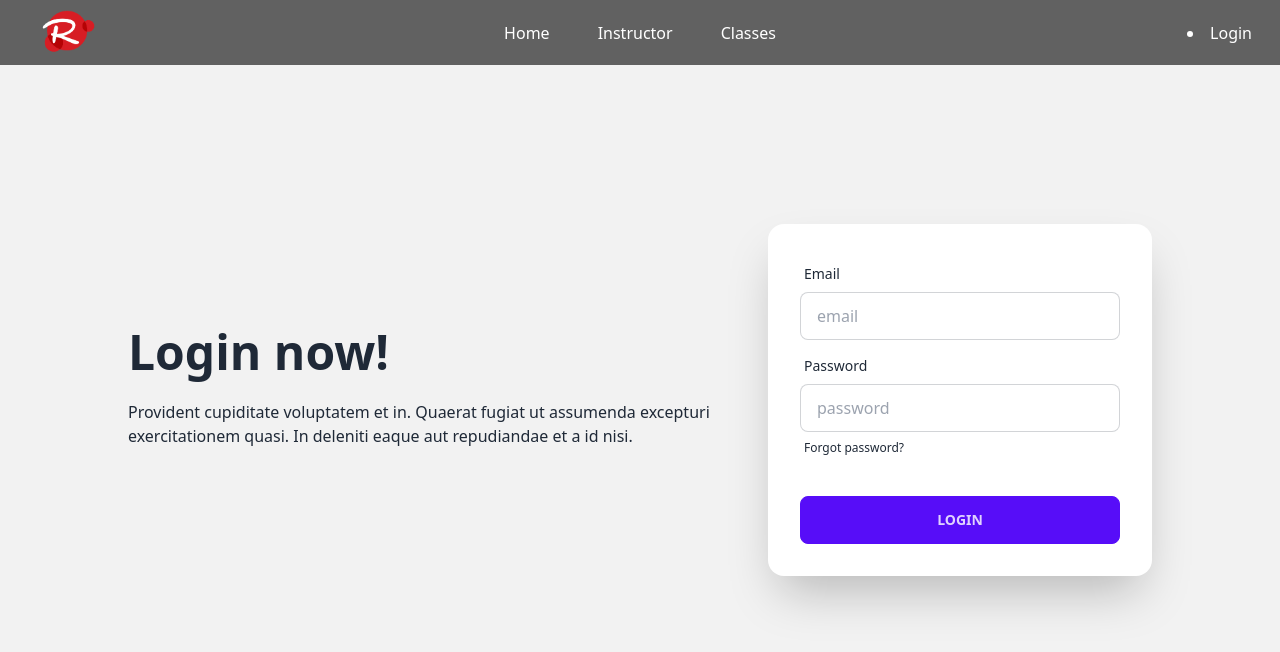
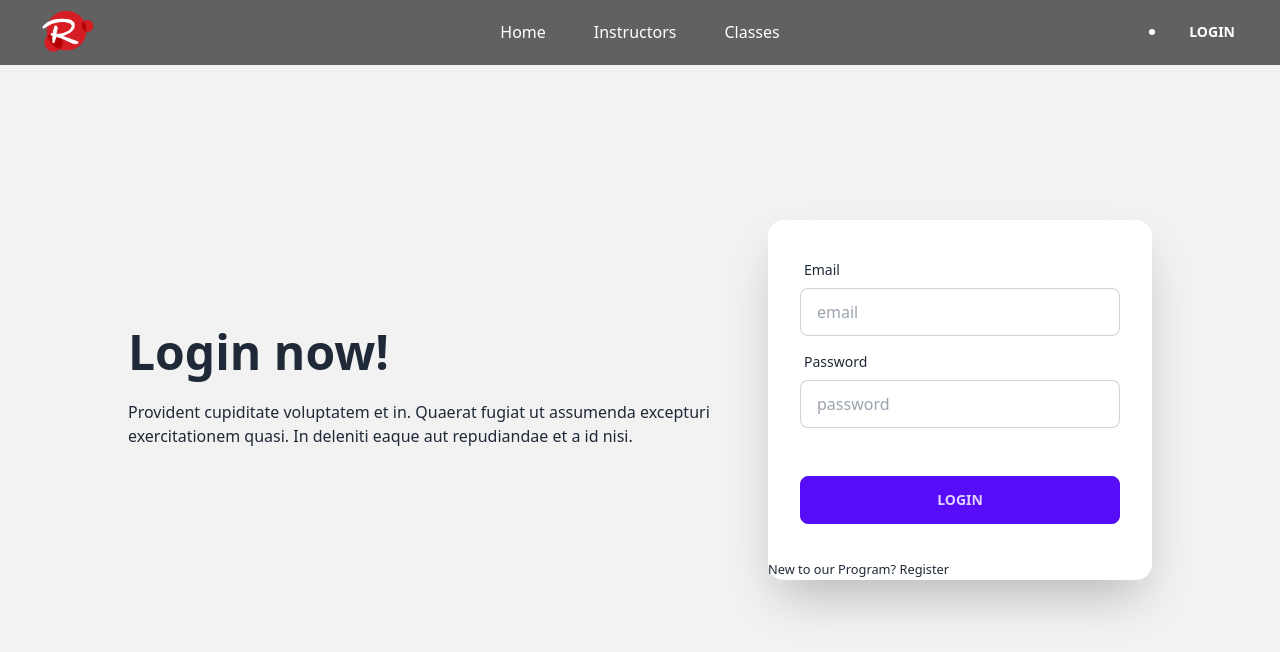
Before and after one commit to soyedarif/Ralph-s-Craft-Client, a React (Vite) app: page /login in a window 1280 px wide. Shown: the top 652 px of the page. Built offline with nearby package versions, Linux system fonts and the light colour scheme; no server answers.

Commit message:
jwt added

```diff
--- a/package.json
+++ b/package.json
@@ -10,14 +10,18 @@
     "preview": "vite preview"
   },
   "dependencies": {
+    "@tanstack/react-query": "^4.29.12",
+    "axios": "^1.4.0",
     "firebase": "^9.22.1",
     "localforage": "^1.10.0",
     "match-sorter": "^6.3.1",
     "react": "^18.2.0",
     "react-dom": "^18.2.0",
     "react-hook-form": "^7.44.3",
+    "react-icons": "^4.9.0",
     "react-router-dom": "^6.12.0",
     "sort-by": "^1.2.0",
+    "sweetalert2": "^11.7.12",
     "swiper": "^9.3.2"
   },
   "devDependencies": {
--- a/src/Context/AuthProvider.jsx
+++ b/src/Context/AuthProvider.jsx
@@ -1,6 +1,7 @@
 import { createContext, useEffect, useState } from "react";
 import { createUserWithEmailAndPassword, getAuth, onAuthStateChanged, signInWithEmailAndPassword, signOut, updateProfile } from "firebase/auth";
 import app from "../firebase/firebase.config";
+import axios from "axios";
 
 export const AuthContext = createContext(null);
 const auth = getAuth(app);
@@ -30,7 +31,14 @@ const AuthProvider = ({ children }) => {
   useEffect(() => {
     const unsubscribe = onAuthStateChanged(auth, currentUser => {
       setUser(currentUser);
-      setLoading(false);
+      if (currentUser) {
+        axios.post(`http://localhost:5000/jwt`, { email: currentUser.email }).then(data => {
+          localStorage.setItem("access-token", data.data.token);
+          setLoading(false);
+        });
+      } else {
+        localStorage.removeItem("access-token");
+      }
     });
     return () => {
       return unsubscribe();
--- a/src/Layouts/Dashboard/Dashboard.jsx
+++ b/src/Layouts/Dashboard/Dashboard.jsx
@@ -0,0 +1,86 @@
+import { NavLink, Outlet } from "react-router-dom";
+import { FaBook, FaBookReader, FaDoorOpen, FaHome, FaPlus, FaUserEdit } from "react-icons/fa";
+import "./Dashboard.css";
+import logo from '../../assets/website-logo.png'
+
+const Dashboard = () => {
+  const isAdmin = false;
+  const isInstructor = true;
+  return (
+    <>
+      <div className="drawer lg:drawer-open">
+        <input id="my-drawer-2" type="checkbox" className="drawer-toggle" />
+        <div className="drawer-content ">
+          <label htmlFor="my-drawer-2" className="btn btn-ghost drawer-button lg:hidden">
+            <FaDoorOpen /> Open Sidebar
+          </label>
+          <Outlet></Outlet>
+        </div>
+        <div className="drawer-side">
+          <label htmlFor="my-drawer-2" className="drawer-overlay"></label>
+          <ul className="menu p-4 w-80 h-full text-lg font-medium text-white bg-gradient-to-r from-black to-[#D71D24]">
+            {/* Sidebar content here */}
+            <figure className="flex items-center">
+              <img className="w-4/12" src={logo} alt="" />
+              <h2 className="">Ralph Crafts</h2>
+            </figure>
+            {isAdmin ? (
+              <>
+                <li>
+                  <NavLink to="/">
+                    <FaBookReader /> Manage Classes
+                  </NavLink>
+                </li>
+                <li>
+                  <NavLink to="/">
+                    <FaUserEdit /> Manage Users
+                  </NavLink>
+                </li>
+              </>
+            ) : isInstructor ? (
+              <>
+                <li>
+                  <NavLink to="/">
+                    <FaPlus /> Add A Class
+                  </NavLink>
+                </li>
+                <li>
+                  <NavLink to="/">
+                    <FaBook /> My Classes
+                  </NavLink>
+                </li>
+              </>
+            ) : (
+              <>
+                <li>
+                  <NavLink to="/">
+                    <FaHome /> Home
+                  </NavLink>
+                </li>
+                <li>
+                  <NavLink to="/">
+                    <FaHome /> Home
+                  </NavLink>
+                </li>
+                <li>
+                  <NavLink to="/">
+                    <FaHome /> Home
+                  </NavLink>
+                </li>
+              </>
+            )}
+
+            <div className="divider"></div>
+            <li>
+              <NavLink>
+                <FaHome /> Home
+              </NavLink>
+            </li>
+          </ul>
+        </div>
+      </div>
+    </>
+  );
+};
+
+export default Dashboard;
--- /dev/null
+++ b/src/Pages/Dashboard/instructor/AddaClass.jsx
@@ -0,0 +1,9 @@
+const AddaClass = () => {
+    return (
+        <div>
+
+        </div>
+    );
+};
+
+export default AddaClass;
--- a/src/Pages/User/Login.jsx
+++ b/src/Pages/User/Login.jsx
@@ -1,12 +1,38 @@
-import { useForm } from 'react-hook-form';
+import { useForm } from "react-hook-form";
+import { Link, useLocation, useNavigate } from "react-router-dom";
+import useAuth from "../../hooks/useAuth";
+import Swal from "sweetalert2";
 
 const Login = () => {
-    const { register, handleSubmit, formState: { errors } } = useForm();
-    const onSubmit = data => console.log(data);
+  const { login } = useAuth();
+  const navigate = useNavigate();
+  const location = useLocation();
+  const from = location.state?.from?.pathname || "/";
+  const {
+    register,
+    handleSubmit,
+    formState: { errors },
+  } = useForm();
+  const onSubmit = data => {
+    login(data.email, data.password)
+      .then(result => {
+        const user = result.user;
+        console.log(user);
+        Swal.fire({
+          title: "User Login Successful!",
+          showClass: {
+            popup: "animate__animated animate__fadeInDown",
+          },
+          hideClass: {
+            popup: "animate__animated animate__fadeOutUp",
+          },
+        });
+        navigate(from, { replace: true });
+      })
+      .catch();
+  };
   return (
     <>
-
-
       <div className="hero min-h-screen bg-base-200">
         <div className="hero-content md:flex ">
           <div className="text-center md:w-1/2 lg:text-left">
@@ -14,26 +40,29 @@ const Login = () => {
             <p className="py-6">Provident cupiditate voluptatem et in. Quaerat fugiat ut assumenda excepturi exercitationem quasi. In deleniti eaque aut repudiandae et a id nisi.</p>
           </div>
           <div className="card flex-shrink-0 md:w-1/2 max-w-sm shadow-2xl bg-base-100">
-      <div onSubmit={handleSubmit(onSubmit)} className="card-body">
+            <form onSubmit={handleSubmit(onSubmit)} className="card-body">
               <div className="form-control">
                 <label className="label">
                   <span className="label-text">Email</span>
                 </label>
-          <input type="text" placeholder="email" className="input input-bordered" {...register("email", {required: true})} />
+                <input type="text" placeholder="email" className="input input-bordered" {...register("email", { required: true })} />
               </div>
               <div className="form-control">
                 <label className="label">
                   <span className="label-text">Password</span>
                 </label>
-          <input type="text" placeholder="password" className="input input-bordered" {...register("password", {required: true})}/>
-          <label className="label">
-            <a href="#" className="label-text-alt link link-hover">Forgot password?</a>
-          </label>
+                <input type="text" placeholder="password" className="input input-bordered" {...register("password", { required: true })} />
+                <label className="label">{errors.password && <span>{errors.password.message}</span>}</label>
               </div>
               <div className="form-control mt-6">
                 <button className="btn btn-primary">Login</button>
               </div>
-      </div>
+            </form>
+            <p>
+              <small>
+                New to our Program? <Link to="/signup">Register</Link>
+              </small>
+            </p>
           </div>
         </div>
       </div>
--- a/src/Pages/User/SignUp.jsx
+++ b/src/Pages/User/SignUp.jsx
@@ -1,17 +1,49 @@
 import { useForm } from "react-hook-form";
 import useAuth from "../../hooks/useAuth";
+import { Link, useNavigate } from "react-router-dom";
+import Swal from "sweetalert2";
 const SignUp = () => {
   const { createNewUser, updateUserProfile } = useAuth();
+  const navigate = useNavigate();
+
   const {
     register,
     handleSubmit,
+    reset,
     formState: { errors },
     watch,
   } = useForm();
   const onSubmit = data => {
+    console.log(data);
     createNewUser(data.email, data.password)
       .then(result => {
-        console.log(result.user);
+        const createdUser = result.user;
+        console.log(createdUser);
+        updateUserProfile();
+        updateUserProfile(data.name, data.photoURL).then(() => {
+          const savedUser = { name: data.name, email: data.email, photoURL: data.photoURL };
+          fetch(`http://localhost:5000/users`, {
+            method: "POST",
+            headers: {
+              "content-type": "application/json",
+            },
+            body: JSON.stringify(savedUser),
+          })
+          .then(res => res.json())
+          .then(data=>{
+            if (data.insertedId) {
+                reset();
+                Swal.fire({
+                  position: "center",
+                  icon: "success",
+                  title: "New User Created",
+                  showConfirmButton: false,
+                  timer: 1500,
+                });
+            }
+            navigate("/");
+          })
+        });
       })
       .catch(error => console.log(error));
   };
@@ -70,6 +102,11 @@ const SignUp = () => {
                 <input className="btn btn-primary" type="submit" value="Register" />
               </div>
             </form>
+            <p>
+              <small>
+                Already an User? <Link to="/login">Login</Link>
+              </small>
+            </p>
           </div>
         </div>
       </div>
--- a/src/Pages/sharedPages/NavigationBar.jsx
+++ b/src/Pages/sharedPages/NavigationBar.jsx
@@ -15,11 +15,16 @@ const NavigationBar = () => {
         <NavLink className={({ isActive }) => (isActive ? "active" : "")} to="/">Home</NavLink>
       </li>
       <li>
-        <NavLink className={({ isActive }) => (isActive ? "active" : "")} to="/instructors">Instructor</NavLink>
+        <NavLink className={({ isActive }) => (isActive ? "active" : "")} to="/instructors">Instructors</NavLink>
       </li>
       <li>
         <NavLink className={({ isActive }) => (isActive ? "active" : "")} to="/classes">Classes</NavLink>
       </li>
+      {
+        user && <li>
+        <NavLink className={({ isActive }) => (isActive ? "active" : "")} to="/dashboard">Dashboard</NavLink>
+      </li>
+      }
     </>
   );
   return (
@@ -56,7 +61,7 @@ const NavigationBar = () => {
       ) : (
         <>
           <li>
-            <Link to="/login">Login</Link>
+            <Link className="btn btn-ghost" to="/login">Login</Link>
           </li>
         </>
       )}
--- a/src/routes/PrivateRoute.jsx
+++ b/src/routes/PrivateRoute.jsx
@@ -1,10 +1,16 @@
+import { Navigate, useLocation } from "react-router-dom";
+import useAuth from "../hooks/useAuth";
 
 const PrivateRoute = ({children}) => {
-    return (
-        <div>
-
-        </div>
-    );
+    const {user,loading}=useAuth()
+    const location = useLocation()
+    if(loading){
+        return  <progress className="progress w-56"></progress>
+    }
+    if(user){
+        return children
+    }
+    return <Navigate to='/login' state={{from:location}} replace></Navigate>
 };
 
 export default PrivateRoute;
```
Also changed, not shown: src/routes/Routes.jsx (+14 -1 lines), src/Layouts/Dashboard/Dashboard.css (added), 1 other file (tests, documents, lock files or other folders). Lines whose indentation alone changed are shown as unchanged.
